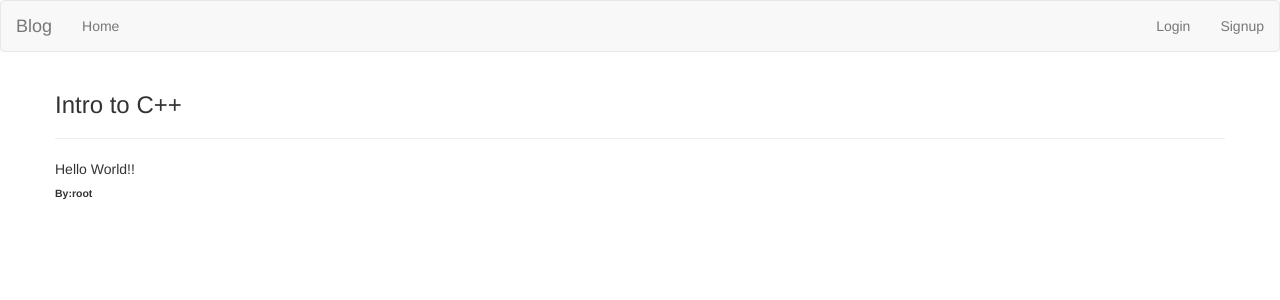
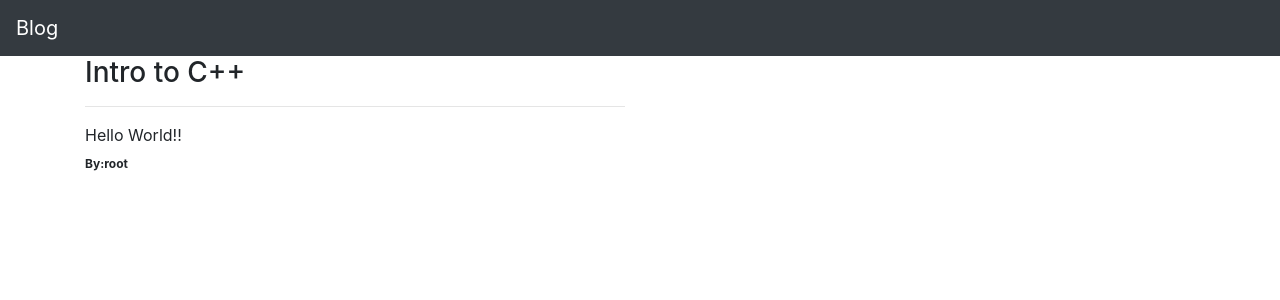
Before and after one commit to AkashYadav010/SimpleBlogApp, a Django app: page / in a window 1280 px wide. Shown: the top 300 px of the page. Run offline with Django 3.2, Linux system fonts and the light colour scheme; data comes from the database, SQL or seed files in the repository; some libraries are stand-ins or nearby versions.

Commit message:
Added Bootsrap version 4

```diff
--- a/src/templates/base.html
+++ b/src/templates/base.html
@@ -3,8 +3,9 @@
   <head>
     <meta charset="utf-8">
     <meta name="viewport" content="width=device-width, initial-scale=1">
-    <link rel="stylesheet" href="https://maxcdn.bootstrapcdn.com/bootstrap/3.4.0/css/bootstrap.min.css">
-    <script src="https://maxcdn.bootstrapcdn.com/bootstrap/3.4.0/js/bootstrap.min.js"></script>
+    <link rel="stylesheet" href="https://maxcdn.bootstrapcdn.com/bootstrap/4.3.1/css/bootstrap.min.css">
+    <script src="https://ajax.googleapis.com/ajax/libs/jquery/3.3.1/jquery.min.js"></script>
+    <script src="https://maxcdn.bootstrapcdn.com/bootstrap/4.3.1/js/bootstrap.min.js"></script>
     <title>Blog</title>
   </head>
   <body>
--- a/src/templates/navbar.html
+++ b/src/templates/navbar.html
@@ -1,25 +1,6 @@
 {% url 'home' as home_url %}
 {% url 'addblog' as add_blog_url %}
 {% url 'logout' as logout_url %}
-<nav class="navbar navbar-default">
-  <div class="container-fluid">
-    <div class="navbar-header">
-        <a class="navbar-brand" href="/">Blog</a>
-    </div>
-    <div class="nav navbar-nav">
-        <li><a href="{{home_url}}">Home</a></li>
-        {% if user.is_authenticated %}
-        <li><a href="{{add_blog_url}}">AddBlog</a></li>
-        {% endif %}
-    </div>
-    <div class="nav navbar-nav navbar-right">
-      {% if user.is_authenticated %}
-      <li><a href="#">{{user.username}}</a></li>
-      <li><a href="{{logout_url}}">Logout</a></li>
-      {% else %}
-      <li><a href="#">Login</a></li>
-      <li><a href="#">Signup</a></li>
-      {% endif %}
-    </div>
-  </div>
+<nav class="navbar navbar-expand-sm bg-dark navbar-dark">
+ <a class="navbar-brand" href="#">Blog</a>
 </nav>
```
